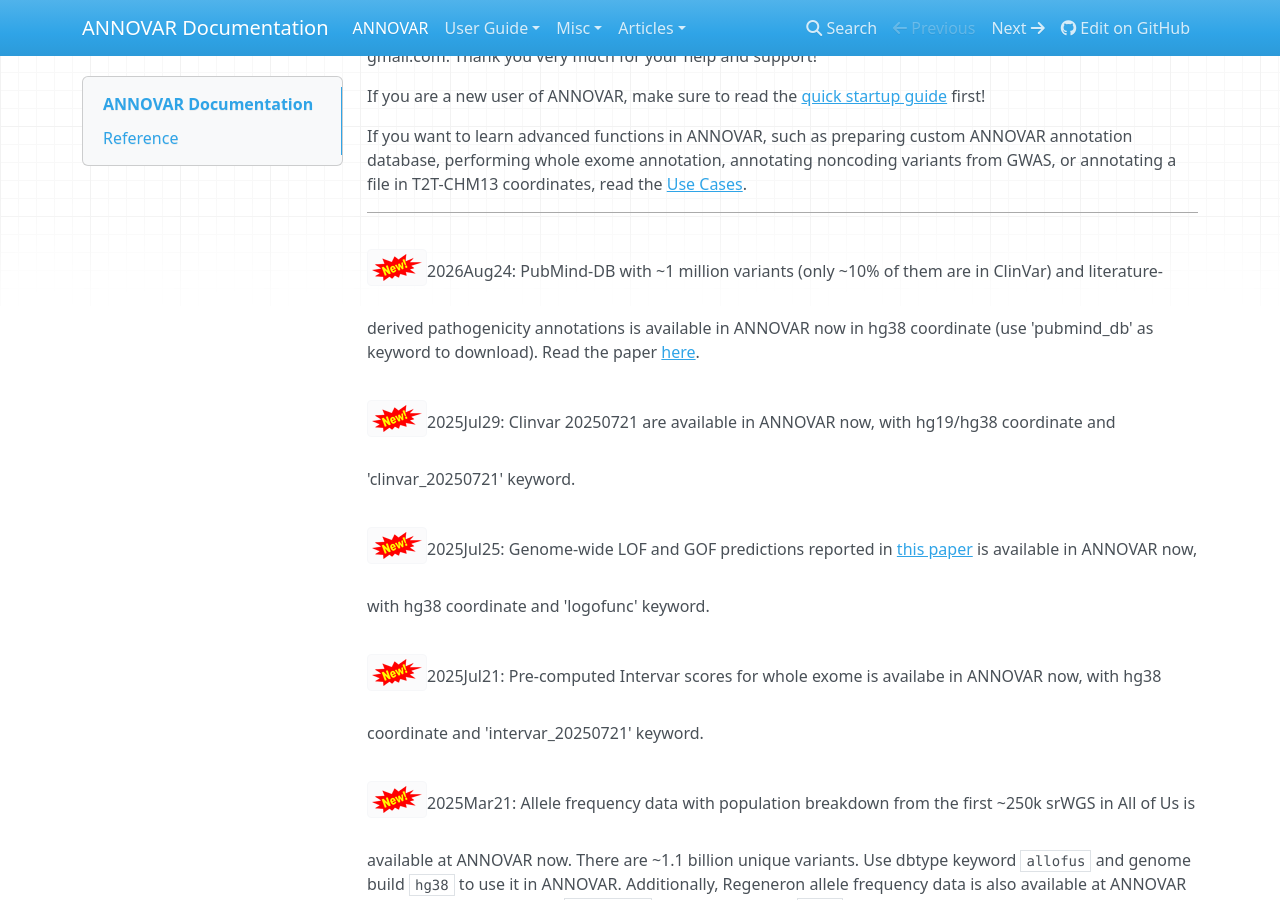
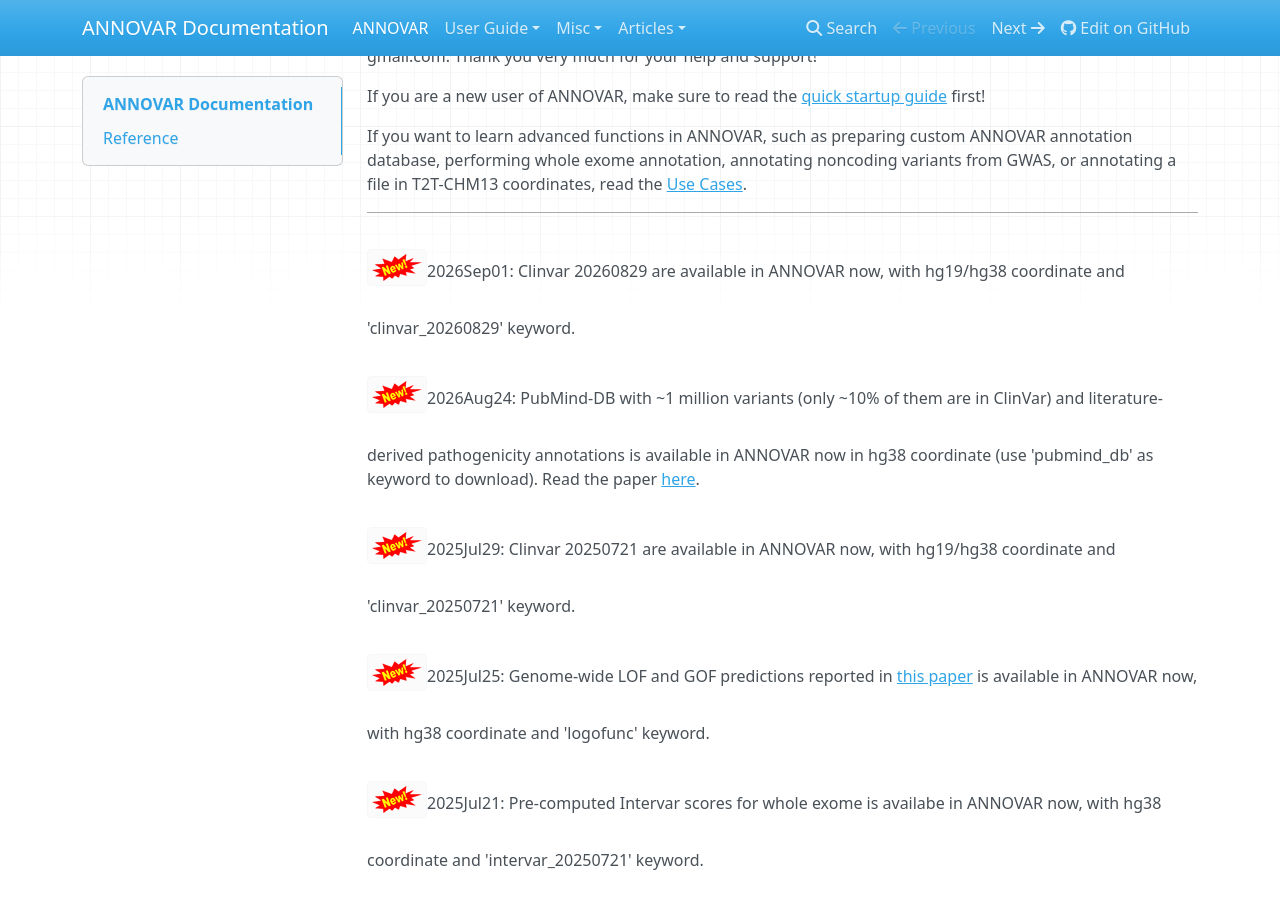
Before and after one commit to WGLab/doc-ANNOVAR, an MkDocs documentation site: the page built from docs/index.md, in a window 1280 px wide and 900 px high, scrolled down 698 px. Built offline with MkDocs 1.6.1, drawn with Linux system fonts in a browser that asks for light colours; nearby versions of some CDN libraries.

Commit message:
Update index.md with new ANNOVAR data announcements
Added announcements for new data releases in ANNOVAR.

```diff
--- a/docs/index.md
+++ b/docs/index.md
@@ -14,6 +14,9 @@ If you are a new user of ANNOVAR, make sure to read the [quick startup guide](us
 If you want to learn advanced functions in ANNOVAR, such as preparing custom ANNOVAR annotation database, performing whole exome annotation, annotating noncoding variants from GWAS, or annotating a file in T2T-CHM13 coordinates, read the [Use Cases](user-guide/use_case.md).
 
 ---
+
+![new](img/new.png)2026Sep01: Clinvar 20260829 are available in ANNOVAR now, with hg19/hg38 coordinate and 'clinvar_20260829' keyword.
+
 ![new](img/new.png)2026Aug24: PubMind-DB with ~1 million variants (only ~10% of them are in ClinVar) and literature-derived pathogenicity annotations is available in ANNOVAR now in hg38 coordinate (use 'pubmind_db' as keyword to download). Read the paper [here](https://www.nature.com/articles/s41467-026-76834-4).
 
 ![new](img/new.png)2025Jul29: Clinvar 20250721 are available in ANNOVAR now, with hg19/hg38 coordinate and 'clinvar_20250721' keyword.
```
